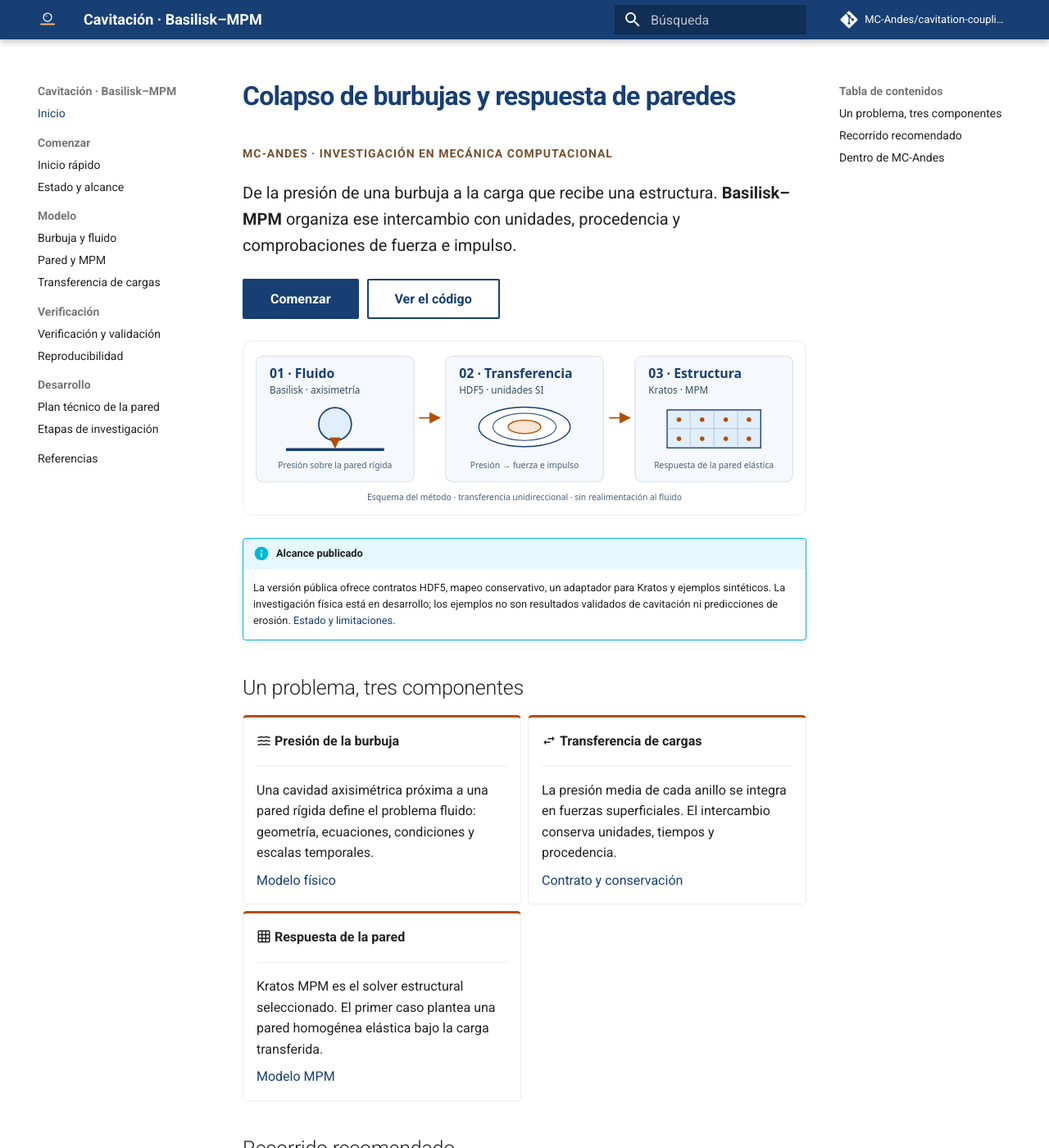
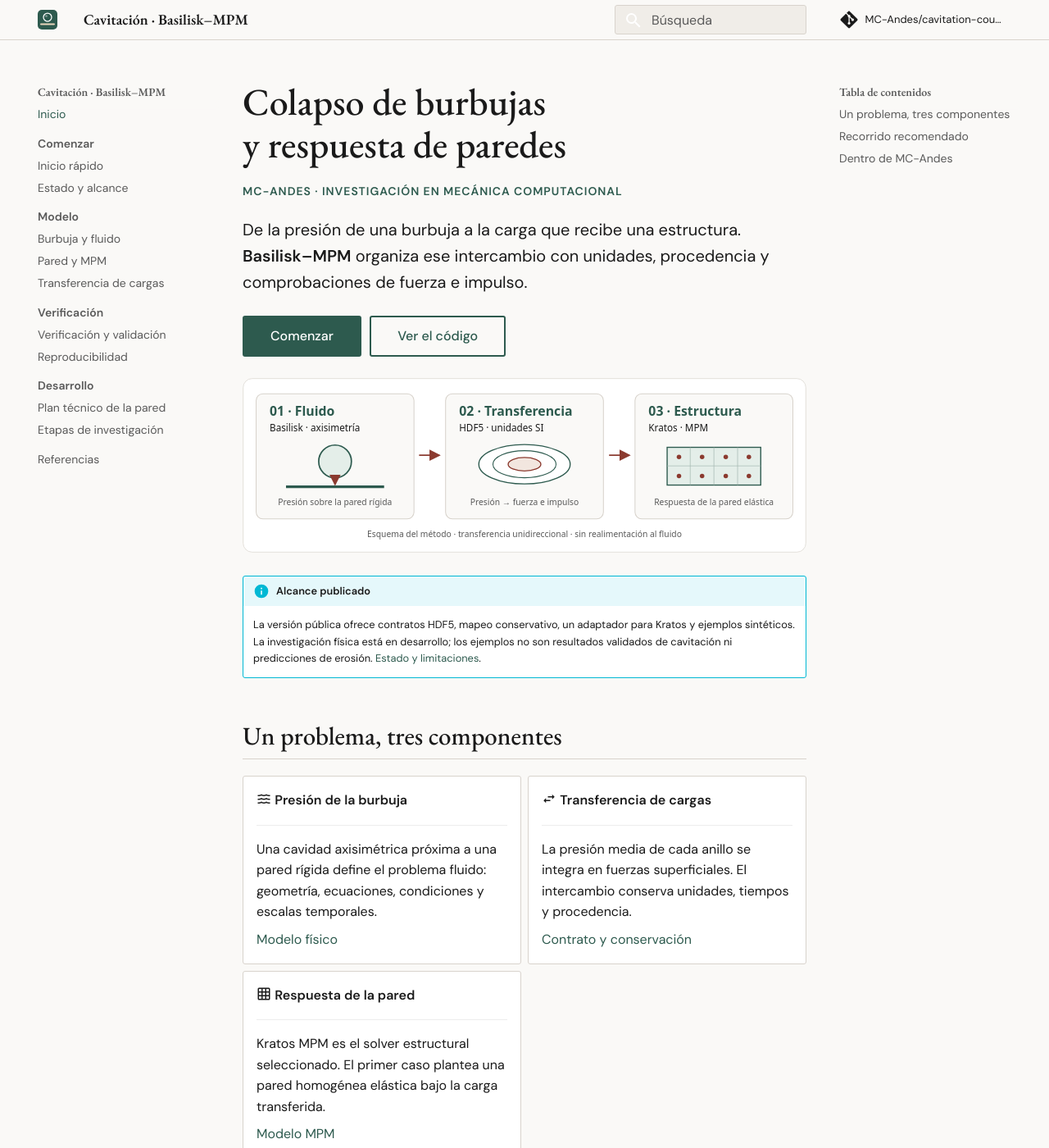
Before and after one commit to MC-Andes/cavitation-coupling, an MkDocs documentation site: the page built from docs/index.md, in a window 1280 px wide and 1400 px high. Shown: the whole window at 82% size. Built offline with MkDocs 1.6.1 and Material for MkDocs 9.7.7, drawn with Linux system fonts in a browser that asks for light colours; comment, search, counter and statistics services are not loaded.

Commit message:
docs: alinear cavitación con la identidad vigente de MC-Andes

```diff
--- a/docs/stylesheets/extra.css
+++ b/docs/stylesheets/extra.css
@@ -1,19 +1,7 @@
-[data-md-color-primary="indigo"] {
-  --md-primary-fg-color: #173f73;
-  --md-accent-fg-color: #b44e00;
-}
-
-.md-typeset h1 {
-  font-weight: 700;
-  letter-spacing: -0.025em;
-  line-height: 1.2;
-  color: #173f73;
-}
-
 .md-typeset .project-kicker {
-  color: #73502f;
+  color: var(--mc-green);
   font-size: 0.7rem;
-  font-weight: 700;
+  font-weight: 600;
   letter-spacing: 0.07em;
   text-transform: uppercase;
 }
@@ -23,25 +11,12 @@
   max-width: 44rem;
 }
 
-.md-typeset .grid.cards > ul > li {
-  border-top: 0.16rem solid var(--md-accent-fg-color);
-  border-radius: 0.25rem;
-}
-
-.md-typeset .md-button {
-  margin: 0.25rem 0.3rem 0.5rem 0;
-}
-
 .md-typeset a:focus-visible {
   outline: 0.12rem solid var(--md-accent-fg-color);
   outline-offset: 0.15rem;
 }
 
 @media (max-width: 44.9375em) {
-  .md-typeset h1 {
-    font-size: 1.65rem;
-  }
-
   .md-typeset .project-intro {
     font-size: 0.9rem;
   }
--- /dev/null
+++ b/docs/stylesheets/mc-andes-theme.css
@@ -0,0 +1,208 @@
+/* MC-Andes portal theme (mc-andes.github.io, a72bfbe), with responsive spacing. */
+@import url("https://fonts.googleapis.com/css2?family=DM+Sans:ital,opsz,wght@0,9..40,300;0,9..40,400;0,9..40,500;0,9..40,600;1,9..40,400&family=EB+Garamond:ital,wght@0,400;0,500;0,600;1,400&display=swap");
+
+:root,
+[data-md-color-scheme="default"] {
+  --mc-ink: #1a1a1a;
+  --mc-ink-light: #5a5a5a;
+  --mc-ink-faint: #77736e;
+  --mc-paper: #faf9f7;
+  --mc-paper-2: #f0ede8;
+  --mc-paper-3: #e8e4dd;
+  --mc-green: #2d5a4e;
+  --mc-red: #8b3a2f;
+  --mc-rule: #d8d3cc;
+  --mc-card: #ffffff;
+  --mc-serif: "EB Garamond", Georgia, serif;
+  --mc-sans: "DM Sans", system-ui, sans-serif;
+  --md-default-bg-color: var(--mc-paper);
+  --md-default-fg-color: var(--mc-ink);
+  --md-default-fg-color--light: var(--mc-ink-light);
+  --md-default-fg-color--lighter: var(--mc-ink-faint);
+  --md-primary-fg-color: var(--mc-green);
+  --md-primary-fg-color--light: #50786d;
+  --md-primary-fg-color--dark: #20443b;
+  --md-accent-fg-color: var(--mc-red);
+  --md-typeset-a-color: var(--mc-green);
+  --md-code-bg-color: var(--mc-paper-2);
+}
+
+body,
+input {
+  font-family: var(--mc-sans);
+}
+
+.md-typeset h1,
+.md-typeset h2,
+.md-typeset h3,
+.md-typeset h4,
+.md-header__title,
+.md-nav__title {
+  font-family: var(--mc-serif);
+  letter-spacing: 0;
+}
+
+.md-typeset h1 {
+  color: var(--mc-ink);
+  font-size: 2.3rem;
+  font-weight: 500;
+  line-height: 1.12;
+  margin-bottom: 1rem;
+  text-wrap: balance;
+}
+
+.md-typeset h2 {
+  border-bottom: 1px solid var(--mc-rule);
+  color: var(--mc-ink);
+  font-size: 1.55rem;
+  font-weight: 500;
+  padding-bottom: 0.28rem;
+}
+
+.md-typeset h3 {
+  color: var(--mc-ink);
+  font-size: 1.18rem;
+  font-weight: 600;
+}
+
+.md-header {
+  background: rgb(250 249 247 / 96%);
+  border-bottom: 1px solid var(--mc-rule);
+  box-shadow: none;
+  color: var(--mc-ink);
+}
+
+.md-header__button,
+.md-header__topic,
+.md-search__icon {
+  color: var(--mc-ink);
+}
+
+.md-search__form {
+  background: var(--mc-paper-2);
+  border: 1px solid var(--mc-rule);
+  border-radius: 3px;
+}
+
+.md-search__input::placeholder {
+  color: var(--mc-ink-light);
+}
+
+.md-main,
+.md-container {
+  background: var(--mc-paper);
+}
+
+.md-sidebar {
+  color: var(--mc-ink-light);
+}
+
+.md-nav__link--active,
+.md-nav__link:focus,
+.md-nav__link:hover {
+  color: var(--mc-green);
+}
+
+.md-typeset a {
+  text-decoration-color: rgb(45 90 78 / 35%);
+  text-underline-offset: 0.12em;
+}
+
+.md-typeset a:focus,
+.md-typeset a:hover {
+  color: var(--mc-red);
+  text-decoration-color: currentcolor;
+}
+
+.md-typeset .grid.cards > ul > li,
+.md-typeset .grid.cards > ol > li {
+  background: var(--mc-card);
+  border: 1px solid var(--mc-rule);
+  border-radius: 3px;
+  box-shadow: none;
+  transition: border-color 160ms ease, box-shadow 160ms ease,
+    transform 160ms ease;
+}
+
+.md-typeset .grid.cards > ul > li:hover,
+.md-typeset .grid.cards > ol > li:hover {
+  border-color: #b7b0a6;
+  box-shadow: 0 6px 20px rgb(26 26 26 / 7%);
+  transform: translateY(-1px);
+}
+
+.md-typeset .admonition,
+.md-typeset details {
+  background: var(--mc-card);
+  border-color: var(--mc-rule);
+  border-radius: 3px;
+  box-shadow: none;
+}
+
+.md-typeset table:not([class]) {
+  background: var(--mc-card);
+  border: 1px solid var(--mc-rule);
+  border-radius: 3px;
+  box-shadow: none;
+}
+
+.md-typeset table:not([class]) th {
+  background: var(--mc-paper-2);
+  color: var(--mc-ink);
+  font-family: var(--mc-sans);
+  font-weight: 600;
+}
+
+.md-typeset table:not([class]) td {
+  border-top-color: var(--mc-rule);
+}
+
+.md-typeset code {
+  border-radius: 2px;
+  font-variant-ligatures: none;
+}
+
+.md-typeset .md-button {
+  margin: 0.25rem 0.3rem 0.5rem 0;
+  border-color: var(--mc-green);
+  border-radius: 3px;
+  color: var(--mc-green);
+  font-weight: 500;
+}
+
+.md-typeset .md-button:focus,
+.md-typeset .md-button:hover,
+.md-typeset .md-button--primary {
+  background: var(--mc-green);
+  border-color: var(--mc-green);
+  color: #ffffff;
+}
+
+.md-footer {
+  background: var(--mc-ink);
+}
+
+.course-kicker {
+  color: var(--mc-green);
+  display: block;
+  font-size: 0.72rem;
+  font-weight: 600;
+  letter-spacing: 0.1em;
+  margin-bottom: 0.45rem;
+  text-transform: uppercase;
+}
+
+@media screen and (max-width: 44.984375em) {
+  .md-typeset h1 {
+    font-size: 1.9rem;
+  }
+}
+
+@media (prefers-reduced-motion: reduce) {
+  *,
+  *::before,
+  *::after {
+    scroll-behavior: auto !important;
+    transition-duration: 0.01ms !important;
+  }
+}
--- a/mkdocs.yml
+++ b/mkdocs.yml
@@ -15,8 +15,8 @@
     - navigation.footer
     - content.code.copy
   palette:
-    primary: indigo
-    accent: deep orange
+    primary: custom
+    accent: custom
 nav:
   - Inicio: index.md
   - Comenzar:
@@ -47,6 +47,7 @@
   - pymdownx.highlight
   - pymdownx.superfences
 extra_css:
+  - stylesheets/mc-andes-theme.css
   - stylesheets/extra.css
 extra_javascript:
   - https://cdn.jsdelivr.net/npm/mathjax@3/es5/tex-mml-chtml.js
```
Also changed, not shown: CHANGELOG.md (+1 -0 lines), docs/assets/data-flow-mobile.svg, docs/assets/data-flow.svg, docs/assets/mark.svg.
